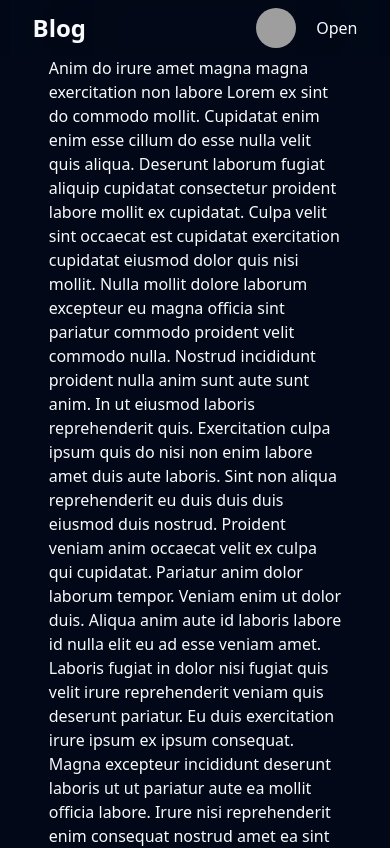
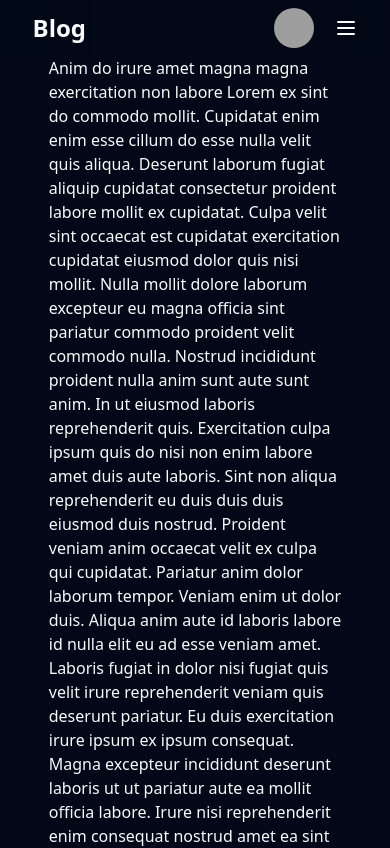
Before and after one commit to dishan1223/blog-app, a Next.js app: page / in a window 390 px wide. Shown: the top 848 px of the page. Built offline with nearby package versions, Linux system fonts and the light colour scheme; grey boxes are pictures that could not be loaded.

Commit message:
Make Hamburger component responsive

```diff
--- a/src/components/Hamburger.jsx
+++ b/src/components/Hamburger.jsx
@@ -1,5 +1,5 @@
 import { cn } from "@/lib/utils"
-
+import { Menu } from 'lucide-react';
 import {
   Sheet,
   SheetContent,
@@ -9,10 +9,11 @@ import {
   SheetTrigger,
 } from "@/components/ui/sheet"
 
-const Hamburger = () => {
+const Hamburger = ({className}) => {
     return (
+      <div className={cn(className)}>
         <Sheet>
-        <SheetTrigger>Open</SheetTrigger>
+        <SheetTrigger><Menu/></SheetTrigger>
         <SheetContent>
             <SheetHeader>
             <SheetTitle>Are you absolutely sure?</SheetTitle>
@@ -23,6 +24,7 @@ const Hamburger = () => {
         </SheetHeader>
         </SheetContent>
         </Sheet>
+      </div>
 
     )
 }
--- a/src/components/Navbar.jsx
+++ b/src/components/Navbar.jsx
@@ -16,7 +16,7 @@ const Navbar = () => {
                         <li><Link href={'/blogs'}>Blogs</Link></li>
                     </ul>
                     <UserAvatar /> {/* Use it with an uppercase name */}
-                    <Hamburger />
+                    <Hamburger className="flex md:hidden"/>
                 </div>
             </div>
         </header>
```
